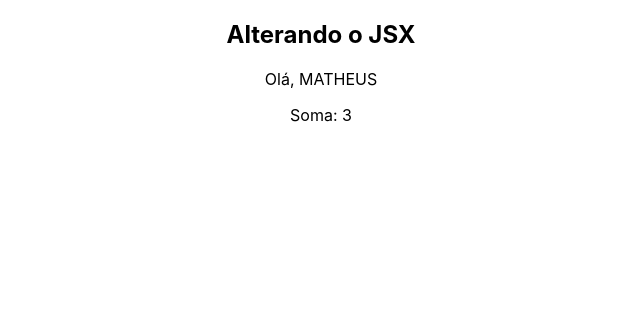
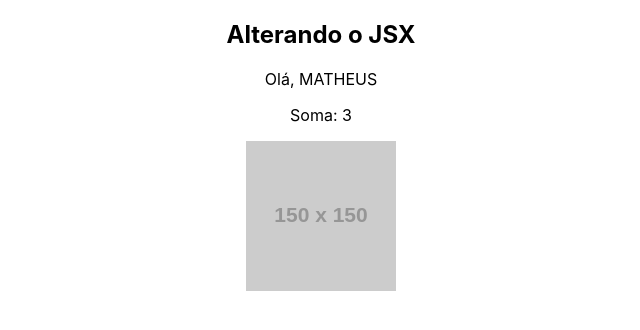
Before and after one commit to matheus-hoq/projeto-costs, a React (Create React App) app: page / in a window 1280 px wide. Shown: the top 330 px of the page, without its empty margins (319-959 px from the left). Built offline with nearby package versions, Linux system fonts and the light colour scheme.

Commit message:
Utilizando placeholder

```diff
--- a/src/App.js
+++ b/src/App.js
@@ -9,11 +9,14 @@ function App() {
       return a + b
     }
 
+    const url = "https://via.placeholder.com/150"
+
   return (
     <div className="App">
       <h2>Alterando o JSX</h2>
       <p>Olá, {newName}</p>
       <p>Soma: {sum(1,2)}</p>
+      <img src={url} alt="Minha imagem" />
     </div>
   );
 }
```
